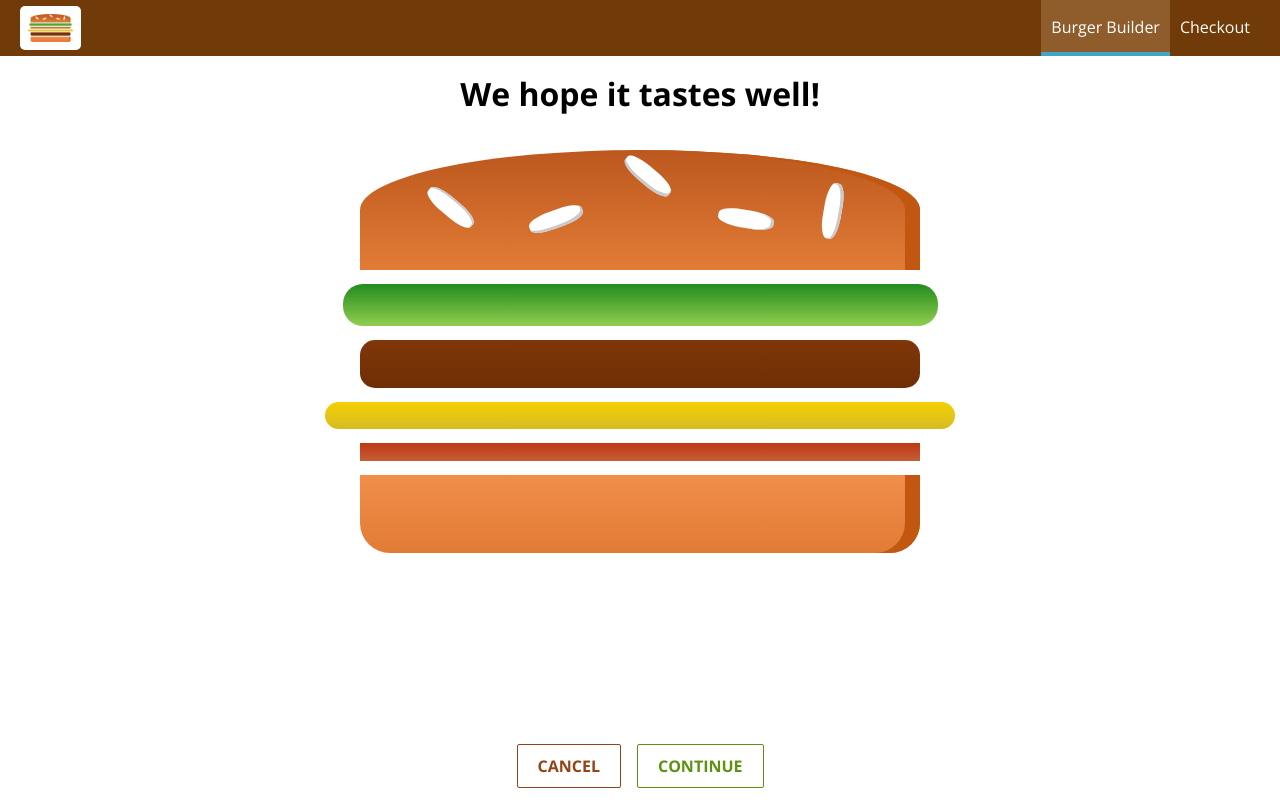
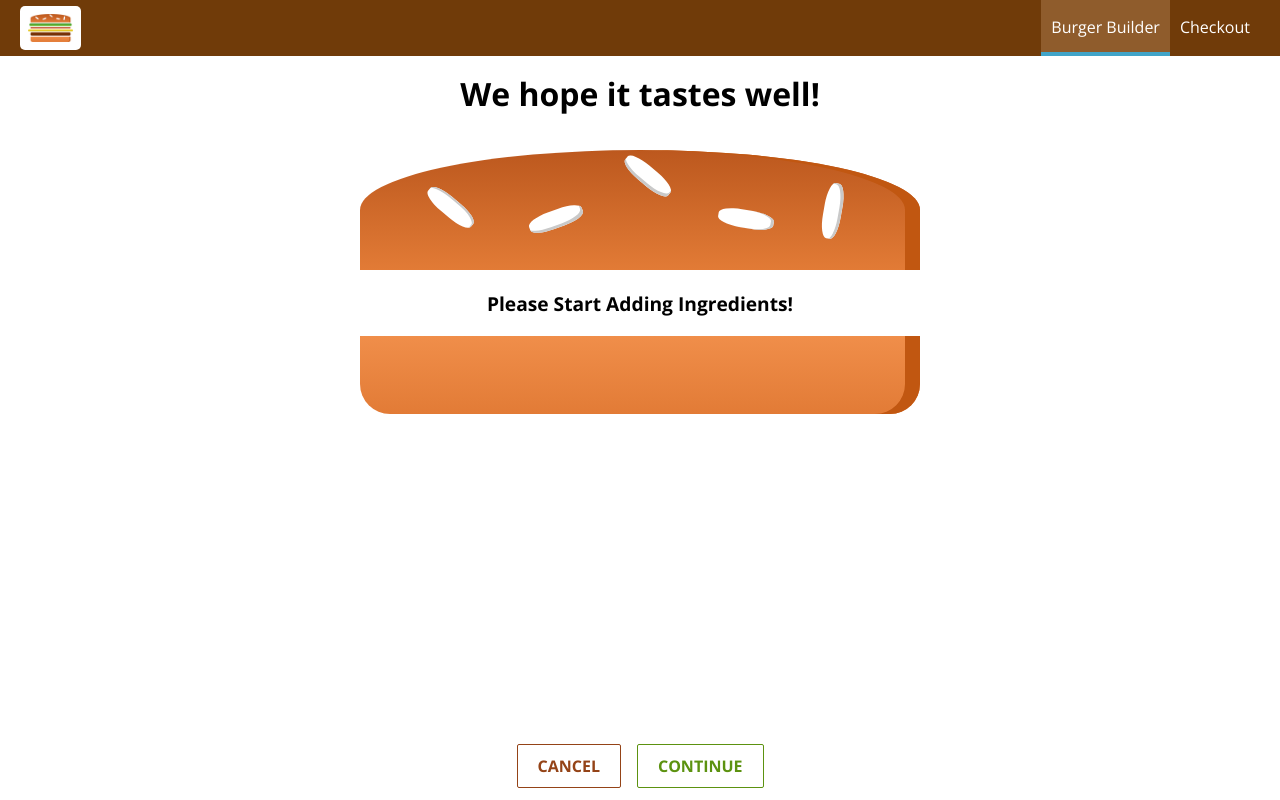
Before and after one commit to MatthieuNadeau96/Burger-Builder-2.0, a React app: page /checkout in a window 1280 px wide. Built offline with nearby package versions, Linux system fonts and the light colour scheme; the HTML template or start-up script is replaced by a standard one.

Commit message:
Passing Ingredients via Query Params

```diff
--- a/src/containers/BurgerBuilder/BurgerBuilder.js
+++ b/src/containers/BurgerBuilder/BurgerBuilder.js
@@ -117,7 +117,15 @@
     //   .catch(error => {
     //     this.setState( {loading: false, purchasing: false} );
     //   });
-    this.props.history.push('/checkout')
+    const queryParams = [];
+    for (let i in this.state.ingredients) {
+      queryParams.push(encodeURIComponent(i) + '=' + encodeURIComponent(this.state.ingredients[i]));
+    }
+    const queryString = queryParams.join('&');
+    this.props.history.push({
+      pathname: '/checkout',
+      search: '?' + queryString
+    })
   }
 
   render () {
--- a/src/containers/Checkout/Checkout.js
+++ b/src/containers/Checkout/Checkout.js
@@ -11,6 +11,16 @@
       cheese: 1,
       bacon: 1
     }
+  }
+
+  componentDidMount() {
+    const query = new URLSearchParams(this.props.location.search);
+    const ingredients = {}
+    for (let param of query.entries()) {
+      // ['lettuce', '1']
+      ingredients[param[0]] = +param[1]
+    }
+    this.setState({ ingredients: ingredients})
   }
 
   checkoutCancelled = () => {
```
